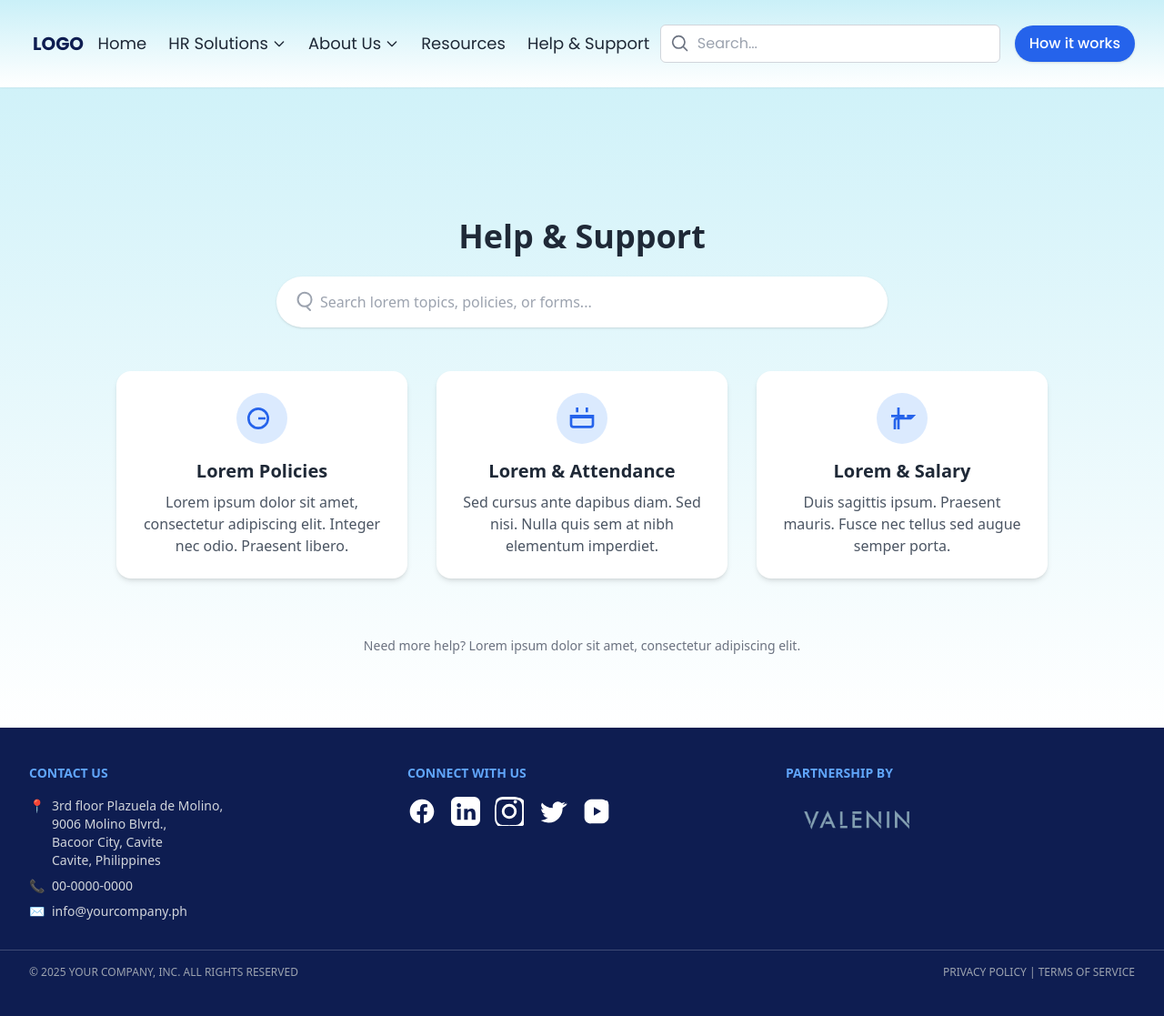
After one commit to maxximusayson/HRIS_web, a CodeIgniter 4 app: the page made by app/Views/help_support.php in a window 1280 px wide. The commit adds this page. Shown: the whole page at 91% size. Run offline with PHP 8.4 and a stand-in for CodeIgniter, Linux system fonts and the light colour scheme; the template is opened without the code that fills it, so the values that code supplies are empty; some libraries are stand-ins or nearby versions.

Commit message:
Help & Support

```diff
--- a/app/Config/Routes.php
+++ b/app/Config/Routes.php
@@ -13,3 +13,5 @@ $routes->get('/about/careers', 'Pages::careers');
 
 
 $routes->get('/resources', 'Resources::index');
+
+$routes->get('/help', 'Help::index');
--- /dev/null
+++ b/app/Views/help_support.php
@@ -0,0 +1,78 @@
+<!-- Your styles and scripts -->
+<script src="https://cdn.tailwindcss.com"></script>
+<link href="https://fonts.googleapis.com/css2?family=Poppins:wght@400;500;600;700&display=swap" rel="stylesheet">
+<script src="//unpkg.com/alpinejs" defer></script>
+
+<title>HRIS | Help & Support</title>
+
+<?= view('layout/header') ?>
+
+<div class="min-h-screen bg-gradient-to-b from-[#CAF0F8] to-white py-12 px-6 flex flex-col items-center justify-start">
+<br><br><br><br><br><br><br><br>
+    <!-- Page Title -->
+    <h1 class="text-4xl font-bold text-gray-800 mb-6">Help & Support</h1>
+
+    <!-- Search Box -->
+    <div class="w-full max-w-2xl mb-12">
+        <div class="flex items-center bg-white shadow rounded-full overflow-hidden p-2">
+            <svg class="w-6 h-6 text-gray-400 ml-2" fill="none" stroke="currentColor" stroke-width="2"
+                viewBox="0 0 24 24">
+                <path stroke-linecap="round" stroke-linejoin="round"
+                    d="M21 21l-4.35-4.35M16.65 16.65A7.5 7.5 0 1116.65 2a7.5 7.5 0 010 14.65z"></path>
+            </svg>
+            <input type="text" placeholder="Search lorem topics, policies, or forms..."
+                class="flex-grow p-2 bg-transparent focus:outline-none text-gray-700" />
+        </div>
+    </div>
+
+    <!-- Support Cards Section -->
+    <div class="grid gap-8 sm:grid-cols-2 lg:grid-cols-3 w-full max-w-5xl">
+        <!-- Policies Card -->
+        <div class="bg-white p-6 rounded-2xl shadow-md hover:shadow-xl text-center transition">
+            <div class="flex justify-center mb-4">
+                <div class="bg-blue-100 p-3 rounded-full">
+                    <svg class="w-8 h-8 text-blue-600" fill="none" stroke="currentColor" stroke-width="2"
+                        viewBox="0 0 24 24">
+                        <path d="M9 12h6m2 0a8 8 0 11-16 0 8 8 0 0116 0z"></path>
+                    </svg>
+                </div>
+            </div>
+            <h3 class="text-xl font-semibold text-gray-800 mb-2">Lorem Policies</h3>
+            <p class="text-gray-600">Lorem ipsum dolor sit amet, consectetur adipiscing elit. Integer nec odio. Praesent libero.</p>
+        </div>
+
+        <!-- Leave Requests Card -->
+        <div class="bg-white p-6 rounded-2xl shadow-md hover:shadow-xl text-center transition">
+            <div class="flex justify-center mb-4">
+                <div class="bg-blue-100 p-3 rounded-full">
+                    <svg class="w-8 h-8 text-blue-600" fill="none" stroke="currentColor" stroke-width="2"
+                        viewBox="0 0 24 24">
+                        <path d="M8 7V3m8 4V3M3 11h18M5 19h14a2 2 0 002-2v-7H3v7a2 2 0 002 2z"></path>
+                    </svg>
+                </div>
+            </div>
+            <h3 class="text-xl font-semibold text-gray-800 mb-2">Lorem & Attendance</h3>
+            <p class="text-gray-600">Sed cursus ante dapibus diam. Sed nisi. Nulla quis sem at nibh elementum imperdiet.</p>
+        </div>
+
+        <!-- Payslips Card -->
+        <div class="bg-white p-6 rounded-2xl shadow-md hover:shadow-xl text-center transition">
+            <div class="flex justify-center mb-4">
+                <div class="bg-blue-100 p-3 rounded-full">
+                    <svg class="w-8 h-8 text-blue-600" fill="none" stroke="currentColor" stroke-width="2"
+                        viewBox="0 0 24 24">
+                        <path d="M3 10h11M9 21V3m7 7h5l-1.405 1.405A2.032 2.032 0 0118 12H8a2 2 0 00-2 2v7"></path>
+                    </svg>
+                </div>
+            </div>
+            <h3 class="text-xl font-semibold text-gray-800 mb-2">Lorem & Salary</h3>
+            <p class="text-gray-600">Duis sagittis ipsum. Praesent mauris. Fusce nec tellus sed augue semper porta.</p>
+        </div>
+    </div>
+
+    <p class="text-sm text-gray-500 mt-16">
+        Need more help? Lorem ipsum dolor sit amet, consectetur adipiscing elit.
+    </p>
+</div>
+
+<?= view('layout/footer') ?>
--- a/app/Views/layout/header.php
+++ b/app/Views/layout/header.php
@@ -75,7 +75,8 @@
 
 <a href="<?= base_url('resources'); ?>" class="hover:text-blue-600">Resources</a>
 
-      <a href="#" class="hover:text-blue-600">Help & Support</a>
+<a href="<?= site_url('help') ?>" class="hover:text-blue-600">Help & Support</a>
+
     </nav>
 
     <!-- Search + Button -->
@@ -136,8 +137,8 @@
 </div>
 
 
-  <a href="#" class="block py-2 text-gray-800 hover:text-blue-600">Resources</a>
-  <a href="#" class="block py-2 text-gray-800 hover:text-blue-600">Help & Support</a>
+  <a href="<?= base_url('resources'); ?>" class="block py-2 text-gray-800 hover:text-blue-600">Resources</a>
+  <a href="<?= site_url('help') ?>" class="block py-2 text-gray-800 hover:text-blue-600">Help & Support</a>
 
   <div>
     <input type="text" placeholder="Search..." class="w-full px-4 py-2 border rounded-md focus:ring-2 focus:ring-blue-400 focus:outline-none">
```
Also changed, not shown: app/Controllers/Help.php (added, +11 -0 lines).
